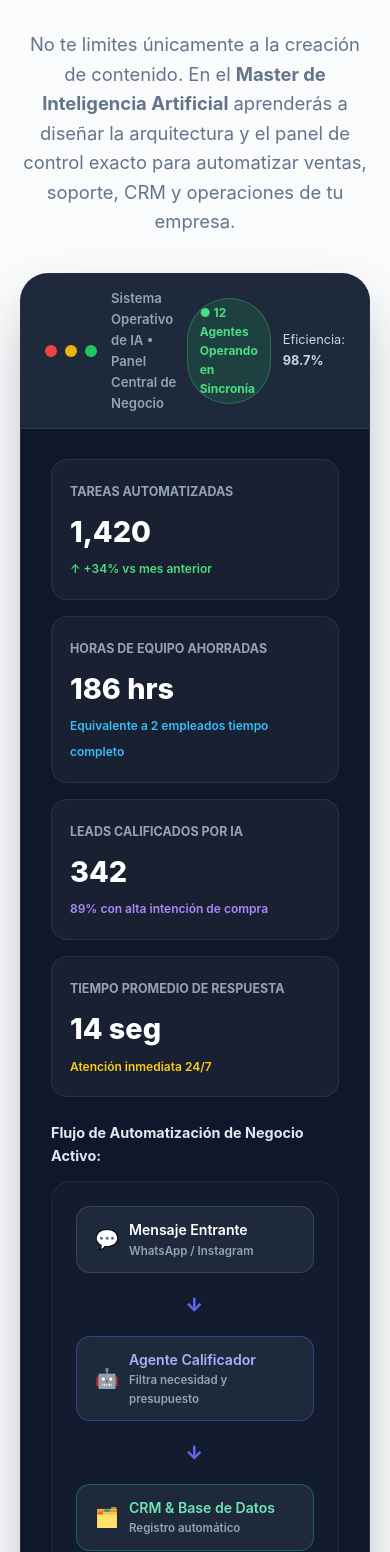
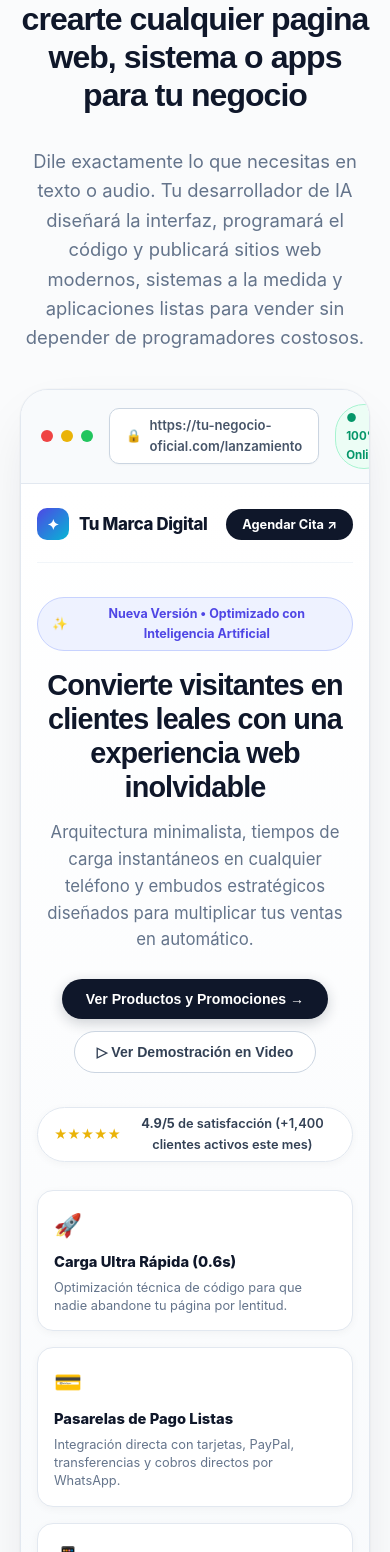
Before and after one commit to meridacakesperu-sys/landing-marketing-xperience, a Next.js app: page /agentes in a window 390 px wide. Shown: the part 4730-6282 px from the top of the page. Built offline with nearby package versions, Linux system fonts and the light colour scheme.

Commit message:
feat(agentes): seccion de desarrollador web con mockup de pagina web hermosa y moderna

```diff
--- a/src/app/agentes/AgentsLanding.js
+++ b/src/app/agentes/AgentsLanding.js
@@ -1091,78 +1091,144 @@ export default function AgentsLanding() {
           color: #0f172a;
         }
 
-        /* Dashboard Showcase Section */
+        /* Web Developer Showcase Section */
         .dashboard-section {
           max-width: 1140px;
           margin: 70px auto 40px auto;
           padding: 0 20px;
         }
-        .dashboard-mockup {
-          background: #0f172a;
+        .browser-mockup {
+          background: #ffffff;
           border-radius: 28px;
-          border: 1px solid rgba(255, 255, 255, 0.1);
-          box-shadow: 0 25px 60px -15px rgba(15, 23, 42, 0.4);
+          border: 1px solid #e2e8f0;
+          box-shadow: 0 25px 60px -15px rgba(15, 23, 42, 0.12), 0 0 0 1px rgba(0, 0, 0, 0.02);
           overflow: hidden;
-          color: #ffffff;
-        }
-        .dash-topbar {
-          background: #1e293b;
-          padding: 14px 24px;
+        }
+        .browser-topbar {
+          background: #f8fafc;
+          padding: 14px 20px;
           display: flex;
           align-items: center;
           justify-content: space-between;
-          border-bottom: 1px solid rgba(255, 255, 255, 0.08);
-        }
-        .dash-dots {
+          border-bottom: 1px solid #e2e8f0;
+          gap: 16px;
+        }
+        .browser-dots {
           display: flex;
           gap: 8px;
         }
-        .dash-dot {
+        .browser-dot {
           width: 12px;
           height: 12px;
           border-radius: 50%;
         }
-        .dash-body {
-          padding: 30px;
-        }
-        .kpi-grid {
-          display: grid;
-          grid-template-columns: repeat(auto-fit, minmax(200px, 1fr));
-          gap: 16px;
-          margin-bottom: 24px;
-        }
-        .kpi-card {
-          background: rgba(255, 255, 255, 0.04);
-          border: 1px solid rgba(255, 255, 255, 0.08);
-          border-radius: 16px;
-          padding: 18px;
-        }
-        .workflow-preview {
-          background: rgba(255, 255, 255, 0.02);
-          border: 1px solid rgba(255, 255, 255, 0.06);
-          border-radius: 20px;
-          padding: 24px;
+        .browser-address-bar {
+          background: #ffffff;
+          border: 1px solid #cbd5e1;
+          border-radius: 10px;
+          padding: 6px 16px;
+          font-size: 0.82rem;
+          color: #475569;
+          display: flex;
+          align-items: center;
+          gap: 8px;
+          max-width: 440px;
+          width: 100%;
+          box-shadow: 0 1px 2px rgba(0, 0, 0, 0.03);
+        }
+        .browser-body {
+          background: linear-gradient(180deg, #ffffff 0%, #f8fafc 100%);
+          padding: 36px 32px 42px 32px;
+          position: relative;
+          overflow: hidden;
+        }
+        .inner-web-nav {
           display: flex;
           align-items: center;
           justify-content: space-between;
-          gap: 16px;
+          padding-bottom: 22px;
+          border-bottom: 1px solid #f1f5f9;
+          margin-bottom: 34px;
+        }
+        .inner-nav-links {
+          display: flex;
+          align-items: center;
+          gap: 24px;
+          font-size: 0.85rem;
+          font-weight: 600;
+          color: #64748b;
+        }
+        .inner-web-hero {
+          max-width: 760px;
+          margin: 0 auto;
+          text-align: center;
+        }
+        .inner-hero-badge {
+          display: inline-flex;
+          align-items: center;
+          gap: 8px;
+          background: #eef2ff;
+          color: #4f46e5;
+          border: 1px solid #c7d2fe;
+          padding: 6px 14px;
+          border-radius: 9999px;
+          font-size: 0.78rem;
+          font-weight: 750;
+          margin-bottom: 18px;
+        }
+        .inner-hero-title {
+          font-size: clamp(1.8rem, 3.4vw, 2.7rem);
+          font-weight: 850;
+          color: #0f172a;
+          line-height: 1.18;
+          letter-spacing: -0.03em;
+          margin-bottom: 14px;
+        }
+        .inner-hero-desc {
+          font-size: 1.05rem;
+          color: #64748b;
+          line-height: 1.6;
+          margin-bottom: 26px;
+        }
+        .inner-hero-actions {
+          display: flex;
+          align-items: center;
+          justify-content: center;
+          gap: 12px;
           flex-wrap: wrap;
-        }
-        .workflow-node {
-          background: #1e293b;
-          border: 1px solid rgba(255, 255, 255, 0.12);
-          border-radius: 14px;
-          padding: 12px 18px;
-          display: flex;
-          align-items: center;
-          gap: 10px;
+          margin-bottom: 34px;
+        }
+        .inner-btn-primary {
+          background: #0f172a;
+          color: #ffffff;
+          padding: 12px 24px;
+          border-radius: 9999px;
+          font-size: 0.88rem;
+          font-weight: 700;
+          box-shadow: 0 4px 14px rgba(15, 23, 42, 0.2);
+        }
+        .inner-btn-secondary {
+          background: #ffffff;
+          color: #334155;
+          border: 1px solid #cbd5e1;
+          padding: 12px 22px;
+          border-radius: 9999px;
           font-size: 0.88rem;
           font-weight: 600;
         }
-        .workflow-arrow {
-          color: #6366f1;
-          font-size: 1.2rem;
-          font-weight: 800;
+        .inner-features-grid {
+          display: grid;
+          grid-template-columns: repeat(3, 1fr);
+          gap: 16px;
+          margin-top: 28px;
+          text-align: left;
+        }
+        .inner-feat-card {
+          background: #ffffff;
+          border: 1px solid #e2e8f0;
+          border-radius: 16px;
+          padding: 16px;
+          box-shadow: 0 2px 8px rgba(0, 0, 0, 0.04);
         }
 
         /* Business Capabilities Grid */
@@ -1215,13 +1281,14 @@ export default function AgentsLanding() {
           .character-img {
             max-height: 185px;
           }
-          .workflow-preview {
-            flex-direction: column;
-            align-items: stretch;
+          .inner-features-grid {
+            grid-template-columns: 1fr;
           }
-          .workflow-arrow {
-            text-align: center;
-            transform: rotate(90deg);
+          .inner-nav-links {
+            display: none;
+          }
+          .browser-body {
+            padding: 24px 16px;
           }
         }
       `}</style>
@@ -1924,7 +1991,7 @@ export default function AgentsLanding() {
             </div>
         </section>
 
-        {/* 3. SECCIÓN: DASHBOARD Y CREA CUALQUIER SISTEMA PARA TU NEGOCIO */}
+        {/* 3. SECCIÓN: TU DESARROLLADOR WEB */}
         <section className="dashboard-section">
           <div style={{ textAlign: 'center', marginBottom: '36px' }}>
             <span style={{
@@ -1935,192 +2002,216 @@ export default function AgentsLanding() {
               letterSpacing: '0.08em',
               background: '#e0f2fe',
               padding: '6px 16px',
-              borderRadius: '9999px'
+              borderRadius: '9999px',
+              display: 'inline-flex',
+              alignItems: 'center',
+              gap: '6px'
             }}>
-              Personalización & Control Total
+              <span>💻</span>
+              <span>Desarrollo Web & Software Inteligente</span>
             </span>
-            <h2 style={{ fontSize: 'clamp(2rem, 4vw, 3rem)', fontWeight: '850', color: '#0f172a', marginTop: '14px', letterSpacing: '-0.03em' }}>
-              Crea el sistema inteligente que quieras para tu negocio
+            <h2 style={{ fontSize: 'clamp(2rem, 4vw, 3rem)', fontWeight: '850', color: '#0f172a', marginTop: '14px', letterSpacing: '-0.03em', lineHeight: '1.2' }}>
+              Tu desarrollador web: Será el encargado de crearte cualquier pagina web, sistema o apps para tu negocio
             </h2>
-            <p style={{ color: '#64748b', fontSize: '1.15rem', maxWidth: '750px', margin: '14px auto 0 auto', lineHeight: '1.6' }}>
-              No te limites únicamente a la creación de contenido. En el <strong>Master de Inteligencia Artificial</strong> aprenderás a diseñar la arquitectura y el panel de control exacto para automatizar ventas, soporte, CRM y operaciones de tu empresa.
+            <p style={{ color: '#64748b', fontSize: '1.15rem', maxWidth: '780px', margin: '14px auto 0 auto', lineHeight: '1.6' }}>
+              Dile exactamente lo que necesitas en texto o audio. Tu desarrollador de IA diseñará la interfaz, programará el código y publicará sitios web modernos, sistemas a la medida y aplicaciones listas para vender sin depender de programadores costosos.
             </p>
           </div>
 
-          {/* Maqueta moderna de Dashboard del Sistema */}
-          <div className="dashboard-mockup">
-            {/* Topbar del Dashboard */}
-            <div className="dash-topbar">
-              <div style={{ display: 'flex', alignItems: 'center', gap: '14px' }}>
-                <div className="dash-dots">
-                  <div className="dash-dot" style={{ background: '#ef4444' }}></div>
-                  <div className="dash-dot" style={{ background: '#eab308' }}></div>
-                  <div className="dash-dot" style={{ background: '#22c55e' }}></div>
-                </div>
-                <span style={{ fontSize: '0.82rem', color: '#94a3b8', fontWeight: '600' }}>
-                  Sistema Operativo de IA • Panel Central de Negocio
-                </span>
+          {/* Maqueta moderna de Navegador Web (Idea de Página Web Hermosa) */}
+          <div className="browser-mockup">
+            {/* Topbar del Navegador tipo Safari / Mac */}
+            <div className="browser-topbar">
+              <div className="browser-dots">
+                <div className="browser-dot" style={{ background: '#ef4444' }}></div>
+                <div className="browser-dot" style={{ background: '#eab308' }}></div>
+                <div className="browser-dot" style={{ background: '#22c55e' }}></div>
               </div>
 
-              <div style={{ display: 'flex', alignItems: 'center', gap: '12px' }}>
+              {/* Barra de Direcciones URL */}
+              <div className="browser-address-bar">
+                <span style={{ fontSize: '0.78rem', color: '#10b981' }}>🔒</span>
+                <span style={{ fontWeight: '600' }}>https://tu-negocio-oficial.com/lanzamiento</span>
+              </div>
+
+              <div style={{ display: 'flex', alignItems: 'center', gap: '8px' }}>
                 <span style={{
-                  background: 'rgba(34, 197, 94, 0.15)',
-                  color: '#4ade80',
-                  fontSize: '0.75rem',
-                  fontWeight: '700',
-                  padding: '4px 12px',
+                  background: '#ecfdf5',
+                  color: '#059669',
+                  fontSize: '0.72rem',
+                  fontWeight: '750',
+                  padding: '4px 10px',
                   borderRadius: '9999px',
-                  border: '1px solid rgba(74, 222, 128, 0.3)'
+                  border: '1px solid #a7f3d0'
                 }}>
-                  ● 12 Agentes Operando en Sincronía
-                </span>
-                <span style={{ fontSize: '0.8rem', color: '#cbd5e1' }}>
-                  Eficiencia: <strong>98.7%</strong>
+                  ● 100% Online
                 </span>
               </div>
             </div>
 
-            {/* Cuerpo del Dashboard */}
-            <div className="dash-body">
-              {/* KPIs de rendimiento */}
-              <div className="kpi-grid">
-                <div className="kpi-card">
-                  <span style={{ color: '#94a3b8', fontSize: '0.78rem', textTransform: 'uppercase', fontWeight: '700' }}>
-                    Tareas Automatizadas
-                  </span>
-                  <div style={{ fontSize: '1.8rem', fontWeight: '850', color: '#ffffff', marginTop: '6px' }}>
-                    1,420
+            {/* Contenido Visual de la Página Web Hermosa */}
+            <div className="browser-body">
+              {/* Header interior de la web creada */}
+              <div className="inner-web-nav">
+                <div style={{ display: 'flex', alignItems: 'center', gap: '10px' }}>
+                  <div style={{
+                    width: '32px',
+                    height: '32px',
+                    borderRadius: '10px',
+                    background: 'linear-gradient(135deg, #4f46e5 0%, #06b6d4 100%)',
+                    display: 'flex',
+                    alignItems: 'center',
+                    justifyContent: 'center',
+                    color: '#ffffff',
+                    fontWeight: '850',
+                    fontSize: '0.9rem'
+                  }}>
+                    ✦
                   </div>
-                  <span style={{ color: '#4ade80', fontSize: '0.75rem', fontWeight: '600' }}>
-                    ↑ +34% vs mes anterior
+                  <span style={{ fontSize: '1.05rem', fontWeight: '850', color: '#0f172a', letterSpacing: '-0.02em' }}>
+                    Tu Marca Digital
                   </span>
                 </div>
 
-                <div className="kpi-card">
-                  <span style={{ color: '#94a3b8', fontSize: '0.78rem', textTransform: 'uppercase', fontWeight: '700' }}>
-                    Horas de Equipo Ahorradas
-                  </span>
-                  <div style={{ fontSize: '1.8rem', fontWeight: '850', color: '#ffffff', marginTop: '6px' }}>
-                    186 hrs
-                  </div>
-                  <span style={{ color: '#38bdf8', fontSize: '0.75rem', fontWeight: '600' }}>
-                    Equivalente a 2 empleados tiempo completo
-                  </span>
+                <div className="inner-nav-links">
+                  <span style={{ color: '#0f172a', fontWeight: '700' }}>Inicio</span>
+                  <span>Servicios</span>
+                  <span>Casos de Éxito</span>
+                  <span>Precios</span>
+                  <span>Contacto</span>
                 </div>
 
-                <div className="kpi-card">
-                  <span style={{ color: '#94a3b8', fontSize: '0.78rem', textTransform: 'uppercase', fontWeight: '700' }}>
-                    Leads Calificados por IA
-                  </span>
-                  <div style={{ fontSize: '1.8rem', fontWeight: '850', color: '#ffffff', marginTop: '6px' }}>
-                    342
-                  </div>
-                  <span style={{ color: '#a78bfa', fontSize: '0.75rem', fontWeight: '600' }}>
-                    89% con alta intención de compra
-                  </span>
-                </div>
-
-                <div className="kpi-card">
-                  <span style={{ color: '#94a3b8', fontSize: '0.78rem', textTransform: 'uppercase', fontWeight: '700' }}>
-                    Tiempo Promedio de Respuesta
-                  </span>
-                  <div style={{ fontSize: '1.8rem', fontWeight: '850', color: '#ffffff', marginTop: '6px' }}>
-                    14 seg
-                  </div>
-                  <span style={{ color: '#facc15', fontSize: '0.75rem', fontWeight: '600' }}>
-                    Atención inmediata 24/7
+                <div>
+                  <span style={{
+                    background: '#0f172a',
+                    color: '#ffffff',
+                    fontSize: '0.8rem',
+                    fontWeight: '700',
+                    padding: '8px 16px',
+                    borderRadius: '9999px'
+                  }}>
+                    Agendar Cita ↗
                   </span>
                 </div>
               </div>
 
-              {/* Visualización del Pipeline de Agentes Conectados */}
-              <div style={{ marginTop: '20px' }}>
-                <div style={{ fontSize: '0.9rem', fontWeight: '700', color: '#e2e8f0', marginBottom: '14px' }}>
-                  Flujo de Automatización de Negocio Activo:
+              {/* Hero de la página web hermosa */}
+              <div className="inner-web-hero">
+                <div className="inner-hero-badge">
+                  <span>✨</span>
+                  <span>Nueva Versión • Optimizado con Inteligencia Artificial</span>
                 </div>
 
-                <div className="workflow-preview">
-                  <div className="workflow-node">
-                    <span style={{ fontSize: '1.2rem' }}>💬</span>
-                    <div>
-                      <div style={{ color: '#ffffff' }}>Mensaje Entrante</div>
-                      <div style={{ fontSize: '0.72rem', color: '#94a3b8' }}>WhatsApp / Instagram</div>
-                    </div>
+                <h3 className="inner-hero-title">
+                  Convierte visitantes en clientes leales con una experiencia web inolvidable
+                </h3>
+
+                <p className="inner-hero-desc">
+                  Arquitectura minimalista, tiempos de carga instantáneos en cualquier teléfono y embudos estratégicos diseñados para multiplicar tus ventas en automático.
+                </p>
+
+                <div className="inner-hero-actions">
+                  <button className="inner-btn-primary" style={{ border: 'none', cursor: 'pointer' }}>
+                    Ver Productos y Promociones →
+                  </button>
+                  <button className="inner-btn-secondary" style={{ cursor: 'pointer' }}>
+                    ▷ Ver Demostración en Video
+                  </button>
+                </div>
+
+                {/* Reseñas / Calificación flotante */}
+                <div style={{
+                  display: 'inline-flex',
+                  alignItems: 'center',
+                  gap: '8px',
+                  background: 'rgba(255, 255, 255, 0.95)',
+                  border: '1px solid #e2e8f0',
+                  padding: '6px 16px',
+                  borderRadius: '9999px',
+                  fontSize: '0.8rem',
+                  fontWeight: '600',
+                  color: '#334155',
+                  boxShadow: '0 2px 8px rgba(0,0,0,0.04)'
+                }}>
+                  <span style={{ color: '#eab308' }}>★★★★★</span>
+                  <span><strong>4.9/5</strong> de satisfacción (+1,400 clientes activos este mes)</span>
+                </div>
+              </div>
+
+              {/* 3 Tarjetas destacadas dentro de la web */}
+              <div className="inner-features-grid">
+                <div className="inner-feat-card">
+                  <div style={{ fontSize: '1.4rem', marginBottom: '8px' }}>🚀</div>
+                  <div style={{ fontSize: '0.92rem', fontWeight: '800', color: '#0f172a', marginBottom: '4px' }}>
+                    Carga Ultra Rápida (0.6s)
                   </div>
-
-                  <span className="workflow-arrow">→</span>
-
-                  <div className="workflow-node" style={{ borderColor: 'rgba(99, 102, 241, 0.4)' }}>
-                    <span style={{ fontSize: '1.2rem' }}>🤖</span>
-                    <div>
-                      <div style={{ color: '#a5b4fc' }}>Agente Calificador</div>
-                      <div style={{ fontSize: '0.72rem', color: '#94a3b8' }}>Filtra necesidad y presupuesto</div>
-                    </div>
+                  <p style={{ fontSize: '0.8rem', color: '#64748b', lineHeight: '1.4', margin: 0 }}>
+                    Optimización técnica de código para que nadie abandone tu página por lentitud.
+                  </p>
+                </div>
+
+                <div className="inner-feat-card">
+                  <div style={{ fontSize: '1.4rem', marginBottom: '8px' }}>💳</div>
+                  <div style={{ fontSize: '0.92rem', fontWeight: '800', color: '#0f172a', marginBottom: '4px' }}>
+                    Pasarelas de Pago Listas
                   </div>
-
-                  <span className="workflow-arrow">→</span>
-
-                  <div className="workflow-node" style={{ borderColor: 'rgba(16, 185, 129, 0.4)' }}>
-                    <span style={{ fontSize: '1.2rem' }}>🗂️</span>
-                    <div>
-                      <div style={{ color: '#6ee7b7' }}>CRM & Base de Datos</div>
-                      <div style={{ fontSize: '0.72rem', color: '#94a3b8' }}>Registro automático</div>
-                    </div>
+                  <p style={{ fontSize: '0.8rem', color: '#64748b', lineHeight: '1.4', margin: 0 }}>
+                    Integración directa con tarjetas, PayPal, transferencias y cobros directos por WhatsApp.
+                  </p>
+                </div>
+
+                <div className="inner-feat-card">
+                  <div style={{ fontSize: '1.4rem', marginBottom: '8px' }}>📱</div>
+                  <div style={{ fontSize: '0.92rem', fontWeight: '800', color: '#0f172a', marginBottom: '4px' }}>
+                    100% Adaptada a Móviles
                   </div>
-
-                  <span className="workflow-arrow">→</span>
-
-                  <div className="workflow-node" style={{ borderColor: 'rgba(245, 158, 11, 0.4)' }}>
-                    <span style={{ fontSize: '1.2rem' }}>🚀</span>
-                    <div>
-                      <div style={{ color: '#fcd34d' }}>Ventas & Cierre</div>
-                      <div style={{ fontSize: '0.72rem', color: '#94a3b8' }}>Agenda llamada o cobra</div>
-                    </div>
-                  </div>
+                  <p style={{ fontSize: '0.8rem', color: '#64748b', lineHeight: '1.4', margin: 0 }}>
+                    Visualización perfecta e intuitiva en cualquier pantalla, iPhone, Android o tablet.
+                  </p>
                 </div>
               </div>
             </div>
           </div>
 
-          {/* 4 Sistemas que vas a poder construir */}
+          {/* 4 Soluciones que tu Desarrollador Web creará para tu negocio */}
           <div className="systems-grid">
             <div className="system-item">
-              <div style={{ fontSize: '1.8rem', marginBottom: '12px' }}>🎯</div>
+              <div style={{ fontSize: '1.8rem', marginBottom: '12px' }}>🌐</div>
               <h3 style={{ fontSize: '1.15rem', fontWeight: '800', color: '#0f172a', marginBottom: '8px' }}>
-                Sistema de Ventas & Prospección
+                Landing Pages de Alta Conversión
               </h3>
               <p style={{ color: '#64748b', fontSize: '0.9rem', lineHeight: '1.5' }}>
-                Agentes que conversan con prospectos en redes, resuelven objeciones comunes y agendan llamadas directamente en tu calendario.
+                Páginas de captura y de venta directa creadas a la medida de tu oferta, listas para recibir tráfico de anuncios o redes.
               </p>
             </div>
 
             <div className="system-item">
-              <div style={{ fontSize: '1.8rem', marginBottom: '12px' }}>🧠</div>
+              <div style={{ fontSize: '1.8rem', marginBottom: '12px' }}>📱</div>
               <h3 style={{ fontSize: '1.15rem', fontWeight: '800', color: '#0f172a', marginBottom: '8px' }}>
-                Agente Experto de tu Empresa
+                Aplicaciones Web & Portales
               </h3>
               <p style={{ color: '#64748b', fontSize: '0.9rem', lineHeight: '1.5' }}>
-                Entrenado con tus manuales, precios, productos y políticas para responder con la precisión de tu mejor empleado las 24 horas del día.
+                Áreas de miembros para cursos, calculadoras personalizadas o plataformas de consulta privada para tus clientes.
               </p>
             </div>
 
             <div className="system-item">
-              <div style={{ fontSize: '1.8rem', marginBottom: '12px' }}>📊</div>
+              <div style={{ fontSize: '1.8rem', marginBottom: '12px' }}>🛒</div>
               <h3 style={{ fontSize: '1.15rem', fontWeight: '800', color: '#0f172a', marginBottom: '8px' }}>
-                CRM Inteligente & Seguimiento
+                Tiendas Online & Embudos
               </h3>
               <p style={{ color: '#64748b', fontSize: '0.9rem', lineHeight: '1.5' }}>
-                Guarda datos de clientes, envía recordatorios automáticos de pago y reactiva a clientes antiguos sin que tengas que escribirles a mano.
+                Catálogos visuales con carritos de compra ágiles y confirmaciones automáticas de pedido enviadas a WhatsApp.
               </p>
             </div>
 
             <div className="system-item">
               <div style={{ fontSize: '1.8rem', marginBottom: '12px' }}>⚙️</div>
               <h3 style={{ fontSize: '1.15rem', fontWeight: '800', color: '#0f172a', marginBottom: '8px' }}>
-                Automatización de Procesos Internos
+                Sistemas Internos & Dashboards
               </h3>
               <p style={{ color: '#64748b', fontSize: '0.9rem', lineHeight: '1.5' }}>
-                Conexión fluida entre tus herramientas (Sheets, Notion, WhatsApp, Gmail, Make y bases de datos) eliminando el trabajo repetitivo.
+                Paneles para gestionar tus pedidos, clientes y métricas conectando bases de datos sin escribir una sola línea de código.
               </p>
             </div>
           </div>
```
